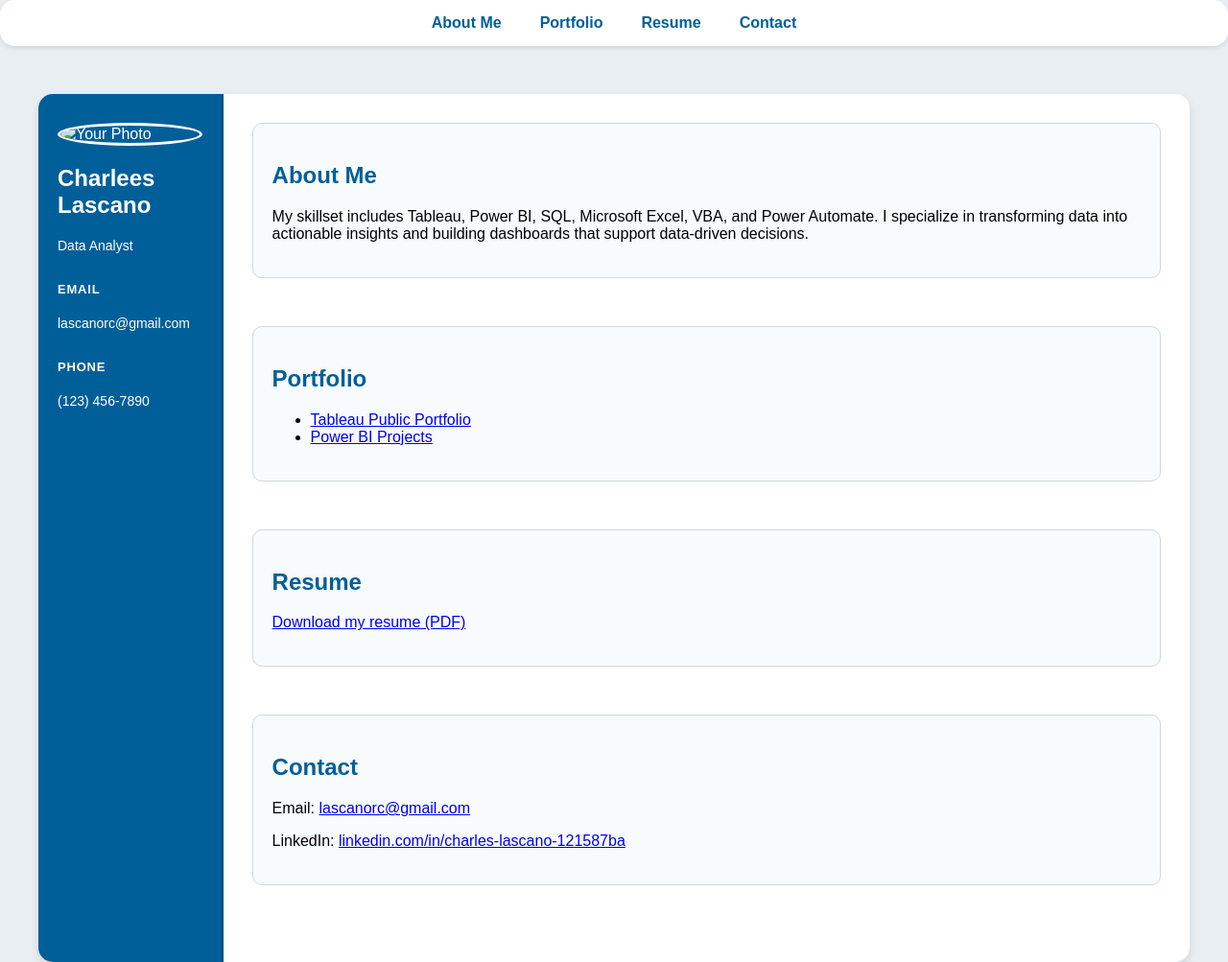
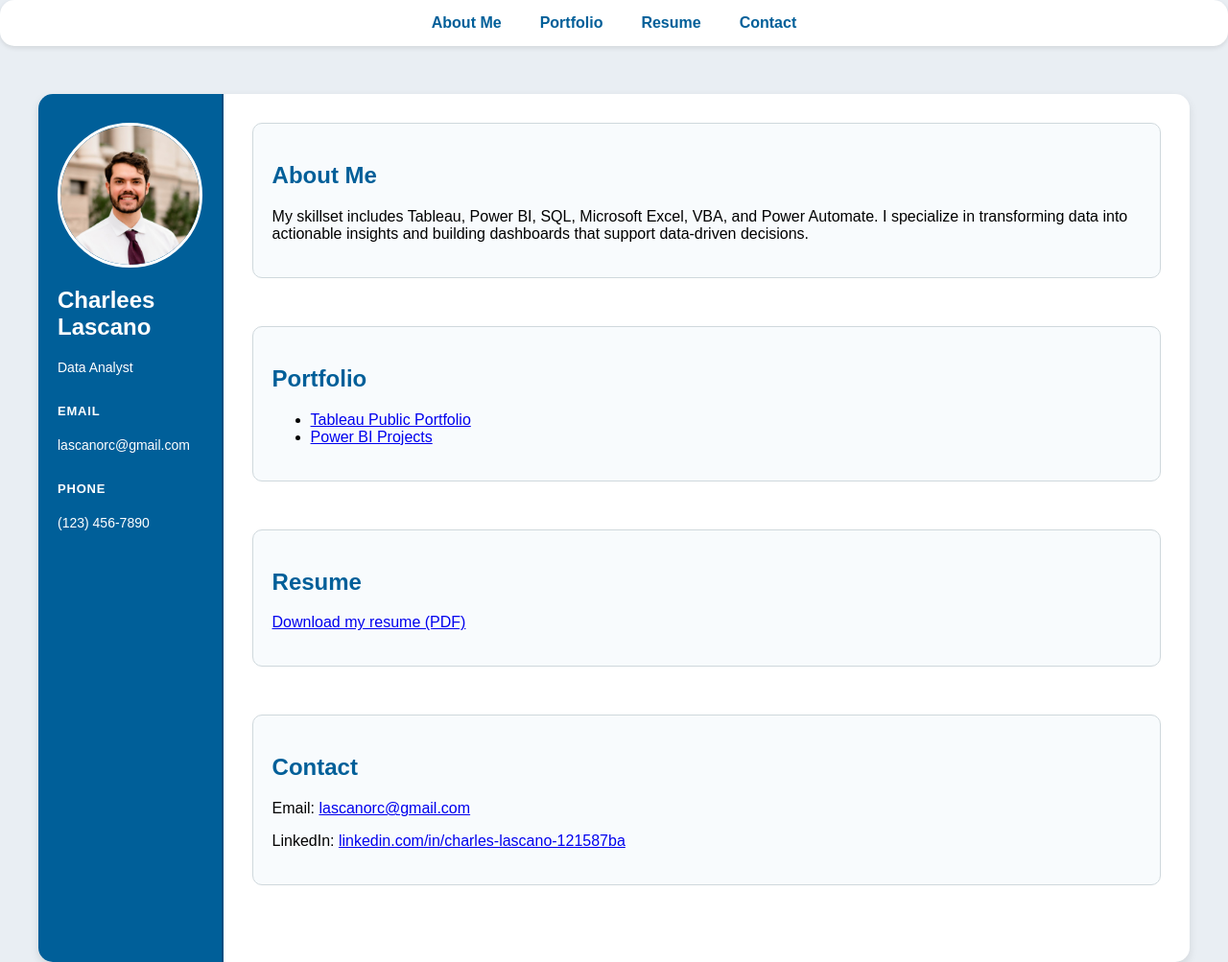
Before and after one commit to rclascano14/rclascano14.github.io, a plain HTML site: page index.html in a window 1280 px wide. Shown: the top 1003 px of the page at 96% size. Drawn offline with Linux system fonts and the light colour scheme.

Commit message:
Update index.html

```diff
--- a/index.html
+++ b/index.html
@@ -124,7 +124,7 @@
   <div class="container">
     <!-- Sidebar -->
     <div class="sidebar">
-      <img src="Github Profile Pic.jpeg" alt="Your Photo" />
+      <img src="Portfolio%20Pictures/Github%20Profile%20Pic.jpeg" alt="Your Photo" />
       <div class="name">Charlees Lascano</div>
       <div class="info">Data Analyst</div>
 
```
